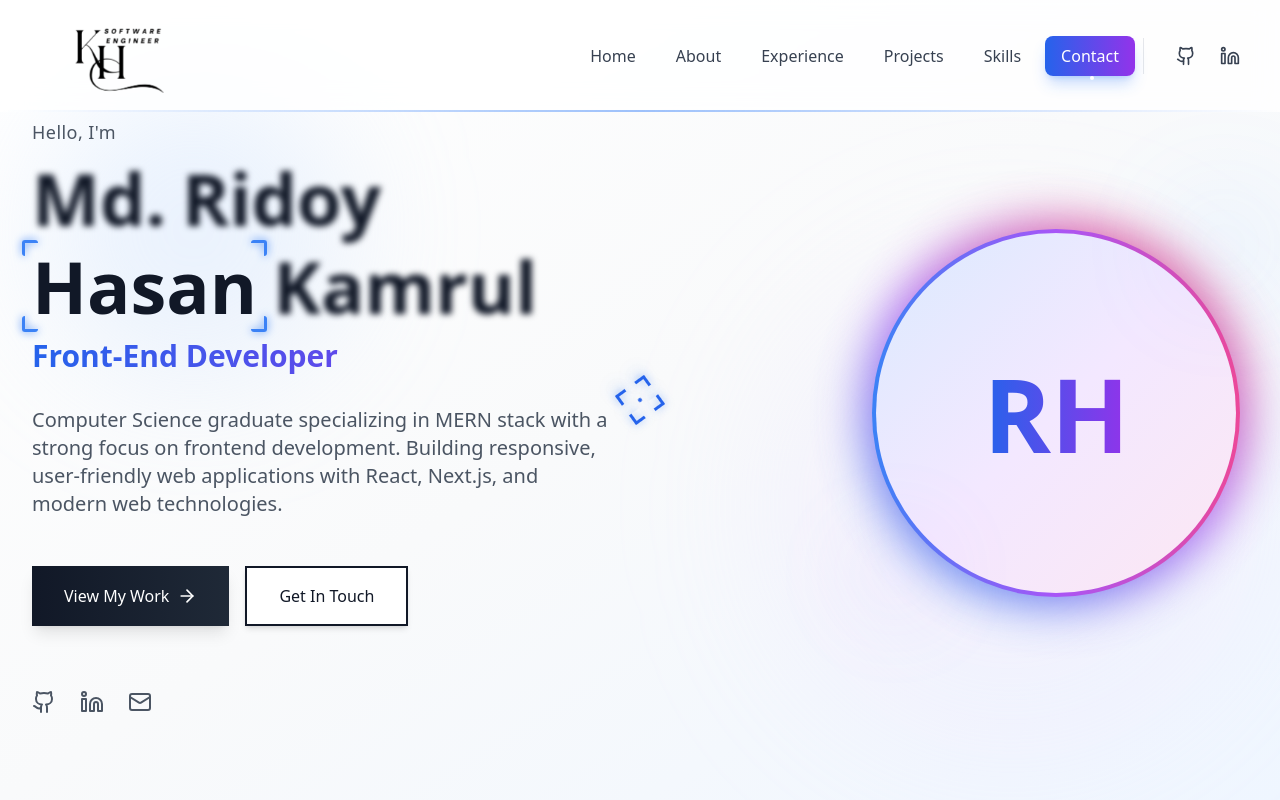
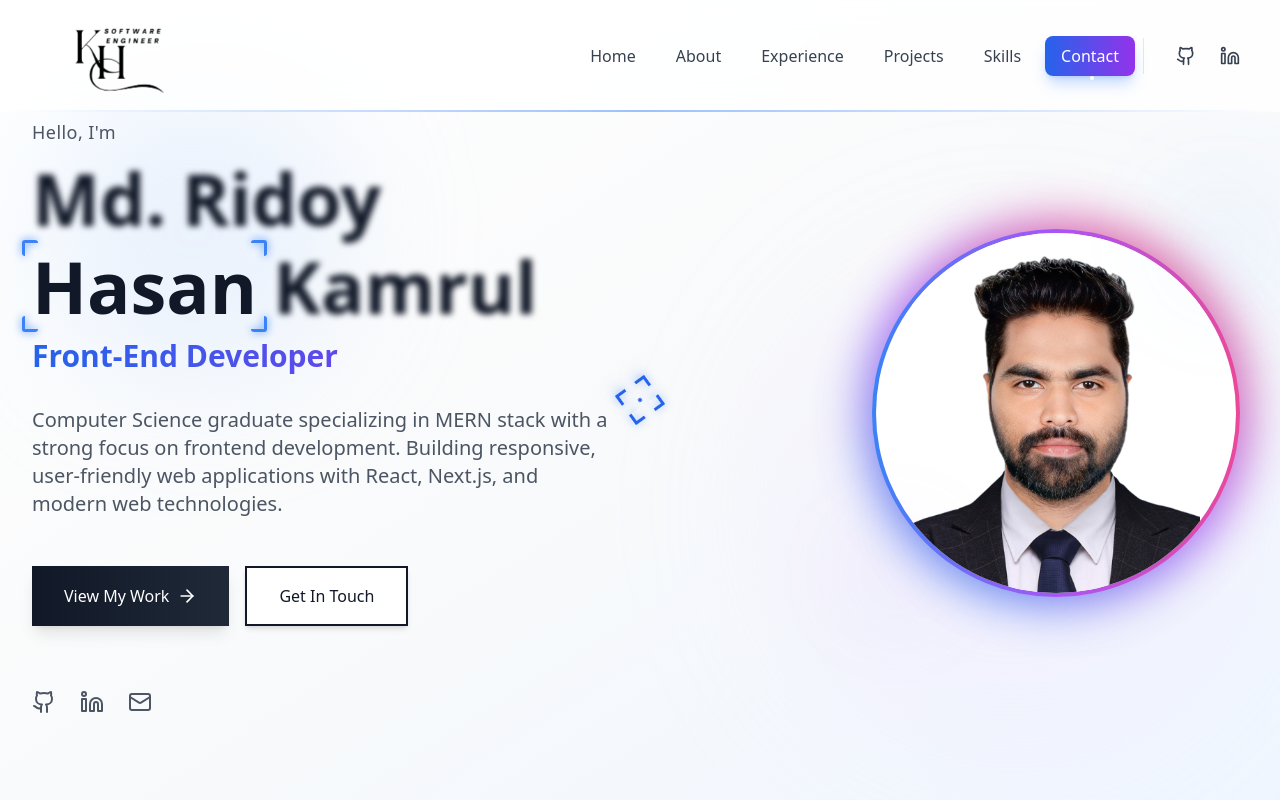
Before and after one commit to Md-Ridoy-Hasan-Kamrul/Final_Portfolio, a React (Vite) app: page / in a window 1280 px wide. Shown: the top 800 px of the page. Built offline with nearby package versions, Linux system fonts and the light colour scheme.

Commit message:
Refactor code structure for improved readability and maintainability

```diff
--- a/src/components/Hero.tsx
+++ b/src/components/Hero.tsx
@@ -210,22 +210,12 @@ export default function Hero() {
                 <div className='absolute inset-2 rounded-full bg-gradient-to-r from-blue-500 via-purple-500 to-pink-500 p-1'>
                   {/* Image container */}
                   <div className='w-full h-full rounded-full overflow-hidden bg-white'>
-                    {/* Placeholder for profile image */}
-                    <div className='w-full h-full bg-gradient-to-br from-blue-100 via-purple-100 to-pink-100 flex items-center justify-center'>
-                      <motion.div
-                        className='text-8xl font-bold text-transparent bg-clip-text bg-gradient-to-r from-blue-600 to-purple-600'
-                        animate={{
-                          scale: [1, 1.1, 1],
-                        }}
-                        transition={{
-                          duration: 4,
-                          repeat: Infinity,
-                          ease: 'easeInOut',
-                        }}
-                      >
-                        RH
-                      </motion.div>
-                    </div>
+                    {/* Profile image */}
+                    <img
+                      src='/images/Profile.jpg'
+                      alt='Md. Ridoy Hasan Kamrul - Front-End Developer'
+                      className='lg:w-72 w-48 h-full object-cover ml-auto mr-auto'
+                    />
                   </div>
                 </div>
 
```
Also changed, not shown: public/images/Profile.jpg (added).
